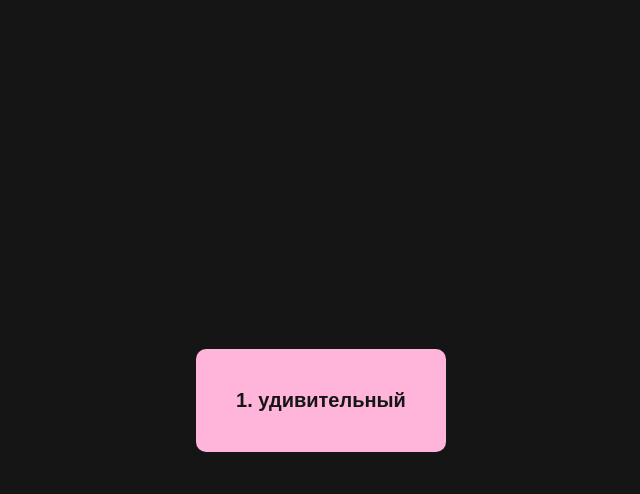
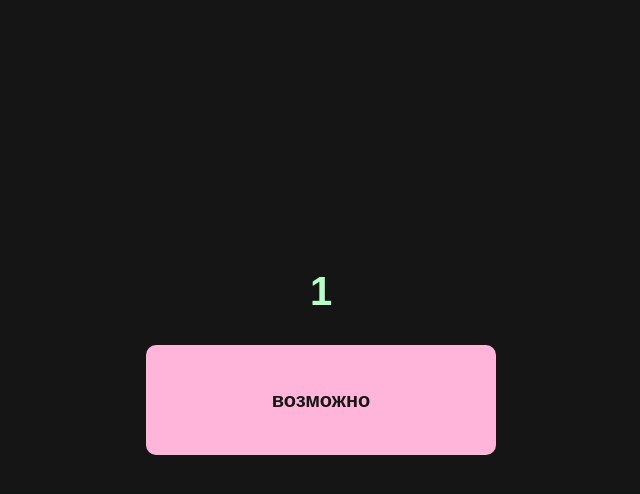
Before and after one commit to Val-alt/eng, a plain HTML site: page index.html in a window 1280 px wide. Both pictures are taken after a click on the button "Rus - Eng". Shown: the whole page, without its empty margins (319-959 px from the left). Drawn offline with Linux system fonts and the light colour scheme; a web font is replaced by a local one.

Commit message:
lesson 2

```diff
--- a/css/main.css
+++ b/css/main.css
@@ -27,6 +27,7 @@ body {
     align-items: center;
     min-height: 100%;
     height: 100%;
+    padding: 20px;
 }
 
 .start {
@@ -35,13 +36,16 @@ body {
 
 /* btn */
 .btn {
-    display: block;
+    display: flex;
+    justify-content: center;
+    align-items: center;
     width: 100%;
-    max-width: 250px;
+    max-width: 350px;
+    height: 110px;
     border-radius: 10px;
     font-size: 20px;
     font-family: "Muli", sans-serif;
-    padding: 40px 10px;
+    padding: 10px;
     margin: 40px auto;
     border: none;
     outline: none;
@@ -54,6 +58,9 @@ body {
 .btn.translate {
     background-color: #b5e1ff;
 }
+.btn--sm {
+    height: 60px;
+}
 
 /* step */
 .step-list {
@@ -62,7 +69,17 @@ body {
 }
 .step {
     display: none;
+    position: relative;
 }
 .step.active {
     display: block;
 }
+.number {
+    position: absolute;
+    left: 50%;
+    transform: translateX(-50%);
+    font-size: 40px;
+    color: #b5ffc4;
+    font-weight: bold;
+    top: -80px;
+}
--- a/index.html
+++ b/index.html
@@ -13,25 +13,15 @@
 <body>
     <div class="wrapper">
         <div class="start">
-            <button type="button" class="btn" data-lang="ru">Rus - Eng</button>
-            <button type="button" class="btn" data-lang="en">Eng - Rus</button>
+            <button type="button" class="btn btn--sm" data-lang="ru">Rus - Eng</button>
+            <button type="button" class="btn btn--sm" data-lang="en">Eng - Rus</button>
+            <button type="button" class="btn btn--sm" data-lang="new-ru">NEW Rus - Eng</button>
+            <button type="button" class="btn btn--sm" data-lang="new-en">NEW Eng - Rus</button>
         </div>
-        <div class="step-list" data-lang="ru">
-            <dis class="step active">
-                <button type="button" class="btn" data-translate="333">111</button>
-            </dis>
-            <dis class="step">
-                <button type="button" class="btn" data-back>Back</button>
-            </dis>
-        </div>
-        <div class="step-list" data-lang="en">
-            <dis class="step active">
-                <button type="button" class="btn" data-step>111</button>
-            </dis>
-            <dis class="step">
-                <button type="button" class="btn" data-back>Back</button>
-            </dis>
-        </div>
+        <div class="step-list" data-lang="new-ru"></div>
+        <div class="step-list" data-lang="new-en"></div>
+        <div class="step-list" data-lang="ru"></div>
+        <div class="step-list" data-lang="en"></div>
     </div>
 
     <script src="js/jquery.min.js"></script>
--- a/js/main.js
+++ b/js/main.js
@@ -14,8 +14,8 @@ $(function () {
         ["handsome", "красивый (м)"],
         ["overweight/fat", "лишний вес"],
         ["thin", "худой"],
-        // 1
-        ["arrive", "прибыть"],
+        // 2
+        ["arrive", "прибыть", "new"],
         ["suddenly", "внезапно"],
         ["amazing", "удивительный"],
         ["pleased", "довольный"],
@@ -47,48 +47,83 @@ $(function () {
             return array;
         }
 
-        var wordsRus = shuffle(words);
-        var wordsEng = shuffle(words);
-
-        var contentRus = "",
-            contentEng = "";
-
-        var startBtn = '<div class="step"><button type="button" class="btn" data-translate="';
-        var middleBtn = '">';
-        var finishBtn = "</button></div>";
-        var finishContent =
+        var btn1 = '<div class="step"><p class="number">';
+        var btn2 = '</p><button type="button" class="btn" data-translate="';
+        var btn3 = '">';
+        var btn4 = "</button></div>";
+        var btn5 =
             '<div class="step"><button type="button" class="btn" data-back>Back</button></div>';
 
-        $(wordsRus).each(function (index) {
-            contentRus +=
-                startBtn +
-                words[index][0] +
-                middleBtn +
-                (index + 1) +
-                ". " +
-                words[index][1] +
-                finishBtn;
+        (function rusContent() {
+            var wordsRus = shuffle(words);
+            var contentRus = "";
+
+            $(wordsRus).each(function (index) {
+                contentRus +=
+                    btn1 + (index + 1) + btn2 + words[index][0] + btn3 + words[index][1] + btn4;
+            });
+
+            contentRus += btn5;
+            $(".step-list[data-lang='ru']").html(contentRus);
+        })();
+
+        (function engContent() {
+            var wordsEng = shuffle(words);
+            var contentEng = "";
+
+            $(wordsEng).each(function (index) {
+                contentEng +=
+                    btn1 + (index + 1) + btn2 + words[index][1] + btn3 + words[index][0] + btn4;
+            });
+
+            contentEng += btn5;
+            $(".step-list[data-lang='en']").html(contentEng);
+        })();
+
+        var isNew = false,
+            wordsNew = [];
+
+        $(words).each(function (index) {
+            if (words[index][2] === "new") {
+                isNew = true;
+            }
+            if (isNew) {
+                wordsNew.push(words[index]);
+            }
         });
+        isNew = false;
 
-        $(wordsEng).each(function (index) {
-            contentEng +=
-                startBtn +
-                words[index][1] +
-                middleBtn +
-                (index + 1) +
-                ". " +
-                words[index][0] +
-                finishBtn;
-        });
+        (function rusNewContent() {
+            var wordsNewRus = shuffle(wordsNew);
+            var contentNewRus = "";
 
-        contentRus += finishContent;
-        contentEng += finishContent;
+            $(wordsNewRus).each(function (index) {
+                contentNewRus +=
+                    btn1 + (index + 1) + btn2 + words[index][0] + btn3 + words[index][1] + btn4;
+            });
 
-        $(".step-list[data-lang='ru']").html(contentRus);
-        $(".step-list[data-lang='en']").html(contentEng);
+            contentNewRus += btn5;
+            $(".step-list[data-lang='new-ru']").html(contentNewRus);
+        })();
 
-        $(".wrapper").find($(".step-list[data-lang='ru']")).find(".step").eq(0).addClass("active");
-        $(".wrapper").find($(".step-list[data-lang='en']")).find(".step").eq(0).addClass("active");
+        (function engNewContent() {
+            var wordsNewEng = shuffle(wordsNew);
+            var contentNewEng = "";
+
+            $(wordsNewEng).each(function (index) {
+                contentNewEng +=
+                    btn1 + (index + 1) + btn2 + words[index][1] + btn3 + words[index][0] + btn4;
+            });
+
+            contentNewEng += btn5;
+            $(".step-list[data-lang='new-en']").html(contentNewEng);
+        })();
+
+        $(".wrapper")
+            .find($(".step-list"))
+            .each(function () {
+                $(this).find(".step").eq(0).addClass("active");
+            });
     })();
 
     var lang;
```
